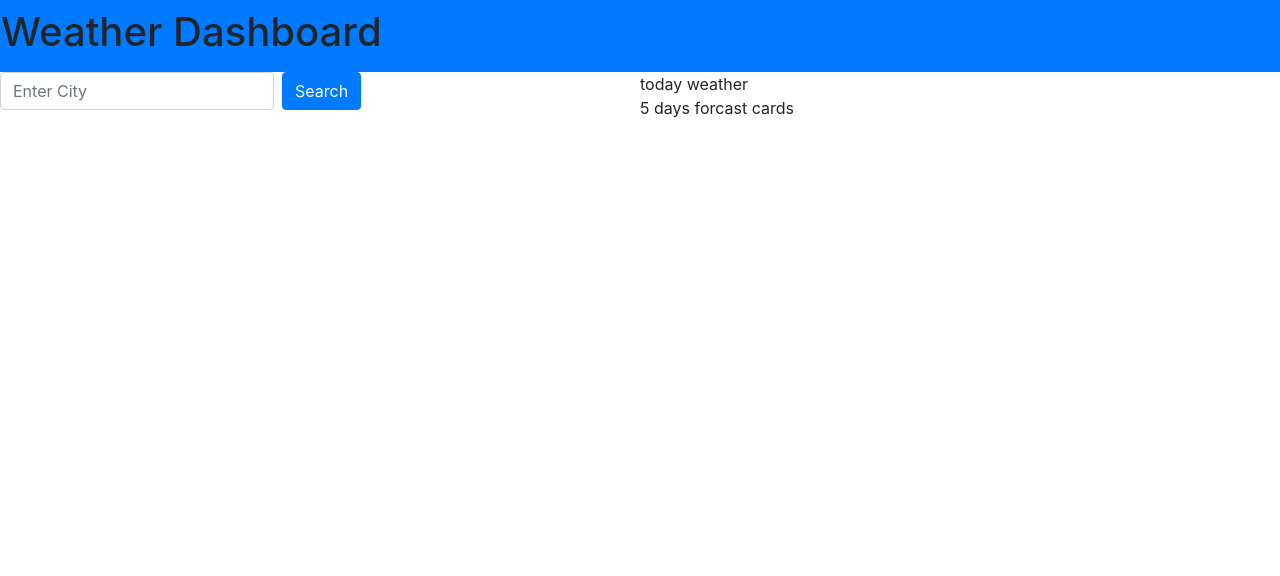
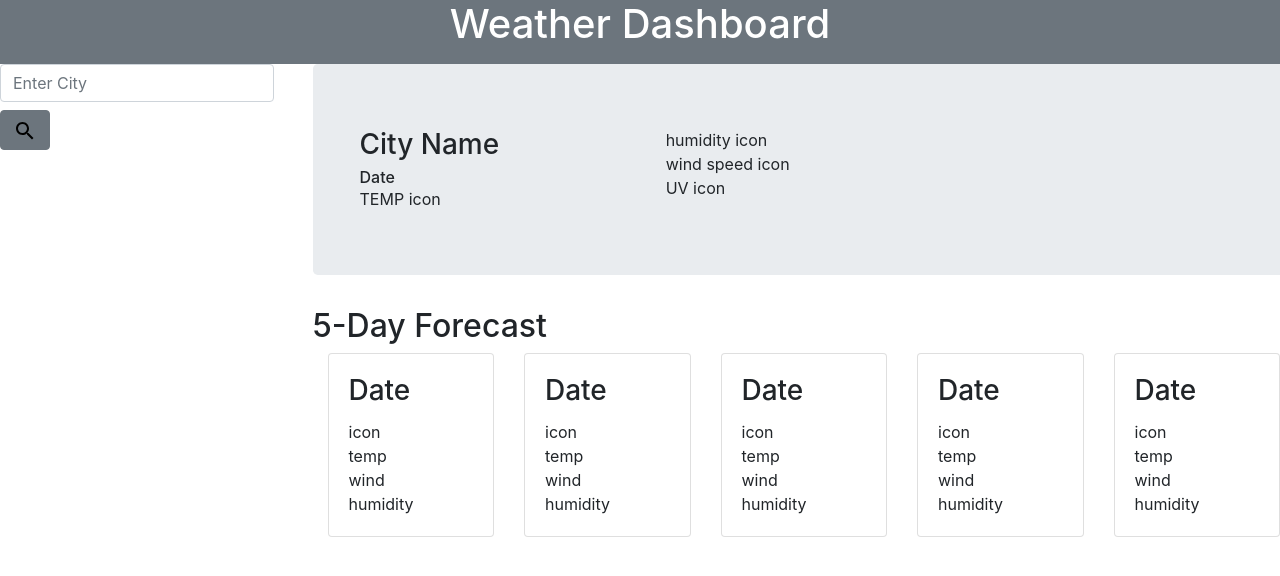
Before and after one commit to sivanagar/WeatherDashboard, a plain HTML site: page index.html in a window 1280 px wide. Drawn offline with nearby package versions, Linux system fonts and the light colour scheme; a web font is replaced by a local one.

Commit message:
more html layout

```diff
--- a/assets/js/script.js
+++ b/assets/js/script.js
@@ -1,5 +1,6 @@
 var searchHistory = []
 var searchCityInput = ""
+var apiKey="ef360dfd13065444f31dda06f4972fc0"
 
 
 var displayHistory = function() {
@@ -15,7 +16,7 @@ var displayHistory = function() {
 
 var addHistory = function (index) {
     var searchItem = $("<li>")
-            .addClass("searchItem btn btn-outline-secondary")
+            .addClass("list-group-item list-group-item-action")
             .attr("data-id",index)
             .text(searchHistory[index])
     $("#searchHistory").append(searchItem);
@@ -23,9 +24,29 @@ var addHistory = function (index) {
 
 function searchCity() {
     //send to api
-    //update search history
-    console.log("API")
+    fetch("https://api.openweathermap.org/data/2.5/weather?q="+searchCityInput+ '&units=imperial&appid=' + apiKey)
+        .then(function(response) {
+            return response.json();
+        })
+        .then(function(data) {
+            //use data to show info
+            console.log(data);
+            var todayWeather = {
+                "city" : data.name,
+                "date" : data.dt,
+                "icon": data.weather[0].icon,
+                "temperature" : data.main.temp,
+                "humidity" : data.main.humidity,
+                "windspeed" : data.wind.speed,
+                "uvIndex" : ""
+            }
+            console.log(todayWeather)
+        })
+
+
 }
+
+
 
 $("#search").on("click",function(event) {
     event.preventDefault();
--- a/index.html
+++ b/index.html
@@ -1,37 +1,128 @@
 <!DOCTYPE html>
 <html lang="en">
+
 <head>
     <meta charset="UTF-8">
     <meta http-equiv="X-UA-Compatible" content="IE=edge">
     <meta name="viewport" content="width=device-width, initial-scale=1.0">
     <link rel="stylesheet" href="https://cdnjs.cloudflare.com/ajax/libs/twitter-bootstrap/4.3.1/css/bootstrap.min.css">
     <link rel="stylesheet" href="https://cdnjs.cloudflare.com/ajax/libs/jqueryui/1.12.1/themes/base/jquery-ui.min.css">
-    <link href="https://fonts.googleapis.com/css2?family=Open+Sans:wght@400;700&family=Staatliches&display=swap" rel="stylesheet">
-    <link rel="stylesheet" href="https://cdnjs.cloudflare.com/ajax/libs/open-iconic/1.1.1/font/css/open-iconic-bootstrap.min.css" />
+    <link href="https://fonts.googleapis.com/css2?family=Open+Sans:wght@400;700&family=Staatliches&display=swap"
+        rel="stylesheet">
+    <link rel="stylesheet"
+        href="https://cdnjs.cloudflare.com/ajax/libs/open-iconic/1.1.1/font/css/open-iconic-bootstrap.min.css" />
     <link rel="stylesheet" href="./assets/css/style.css" />
     <title>Weather Dashboard</title>
 </head>
+
 <body>
-    <div class="row navbar sticky-top navbar-dark bg-primary">
-        <header class=""><h1>Weather Dashboard</h1></header>
+    <div class="row shaddow center rounded bg-secondary justify-content-center">
+        <header class="text-white h1 text-center">
+            <h1>Weather Dashboard</h1>
+        </header>
     </div>
     <div class="row">
-        <div class="col">
+        <div class="col-3">
 
             <div>
                 <form class="form-inline">
                     <label class="sr-only" for="searchCity">City</label>
                     <input type="text" class="form-control mb-2 mr-sm-2" id="searchCity" placeholder="Enter City">
-                    <button type="submit" class="btn btn-primary mb-2" id="search">Search</button>
+
+                    <button type="submit" class="btn btn-secondary mb-2" id="search">
+                        <img src="./assets/img/search_black_24dp.svg" alt="" />
+                    </button>
                 </form>
             </div>
             <div>
-                <ul id="searchHistory"></ul>
+                <ul id="searchHistory" class="list-group"></ul>
             </div>
         </div>
-        <main  class="col">
-            <div class="row">today weather</div>
-            <div class="row">5 days forcast cards</div>
+        <main class="col-9">
+            <div class="row jumbotron ">
+                <div class="col-4">
+                    <h3 class="card-title">City Name</h3>
+                    <h6 class="card-subtitle">Date</h6>
+                    <div>
+                        <span>TEMP</span>
+                        <span>icon</span>
+                    </div>
+                </div>
+                <div class="col-4">
+                    <div>
+                        <span>humidity</span>
+                        <span>icon</span>
+                    </div>
+                    <div>
+                        <span>wind speed</span>
+                        <span>icon</span>
+                    </div>
+                    <div>
+                        <span>UV</span>
+                        <span>icon</span>
+                    </div>
+
+
+
+                </div>
+            </div>
+            <div class="row">
+                <h2>5-Day Forecast</h2>
+            </div>
+            <div class="row card-deck">
+                <div class="card">
+                    <div class="card-body">
+                        <h3 class="card-title">Date</h3>
+                        <div class="icon">icon</div>
+                        <div class="temp">temp</div>
+                        <div class="wind">wind</div>
+                        <div class="humidity">humidity</div>
+
+                    </div>
+                </div>
+                <div class="card">
+                    <div class="card-body">
+                        <h3 class="card-title">Date</h3>
+                        <div class="icon">icon</div>
+                        <div class="temp">temp</div>
+                        <div class="wind">wind</div>
+                        <div class="humidity">humidity</div>
+
+                    </div>
+                </div>
+                <div class="card">
+                    <div class="card-body">
+                        <h3 class="card-title">Date</h3>
+                        <div class="icon">icon</div>
+                        <div class="temp">temp</div>
+                        <div class="wind">wind</div>
+                        <div class="humidity">humidity</div>
+
+                    </div>
+                </div>
+                <div class="card">
+                    <div class="card-body">
+                        <h3 class="card-title">Date</h3>
+                        <div class="icon">icon</div>
+                        <div class="temp">temp</div>
+                        <div class="wind">wind</div>
+                        <div class="humidity">humidity</div>
+
+                    </div>
+                </div>
+                <div class="card">
+                    <div class="card-body">
+                        <h3 class="card-title">Date</h3>
+                        <div class="icon">icon</div>
+                        <div class="temp">temp</div>
+                        <div class="wind">wind</div>
+                        <div class="humidity">humidity</div>
+
+                    </div>
+                </div>
+
+
+            </div>
         </main>
     </div>
     <script src="https://cdnjs.cloudflare.com/ajax/libs/jquery/3.4.1/jquery.min.js"></script>
@@ -42,4 +133,5 @@
     <script src="https://cdnjs.cloudflare.com/ajax/libs/moment.js/2.24.0/moment.min.js"></script>
     <script src="./assets/js/script.js"></script>
 </body>
+
 </html>
```
Also changed, not shown: assets/img/search_black_24dp.svg (added).
